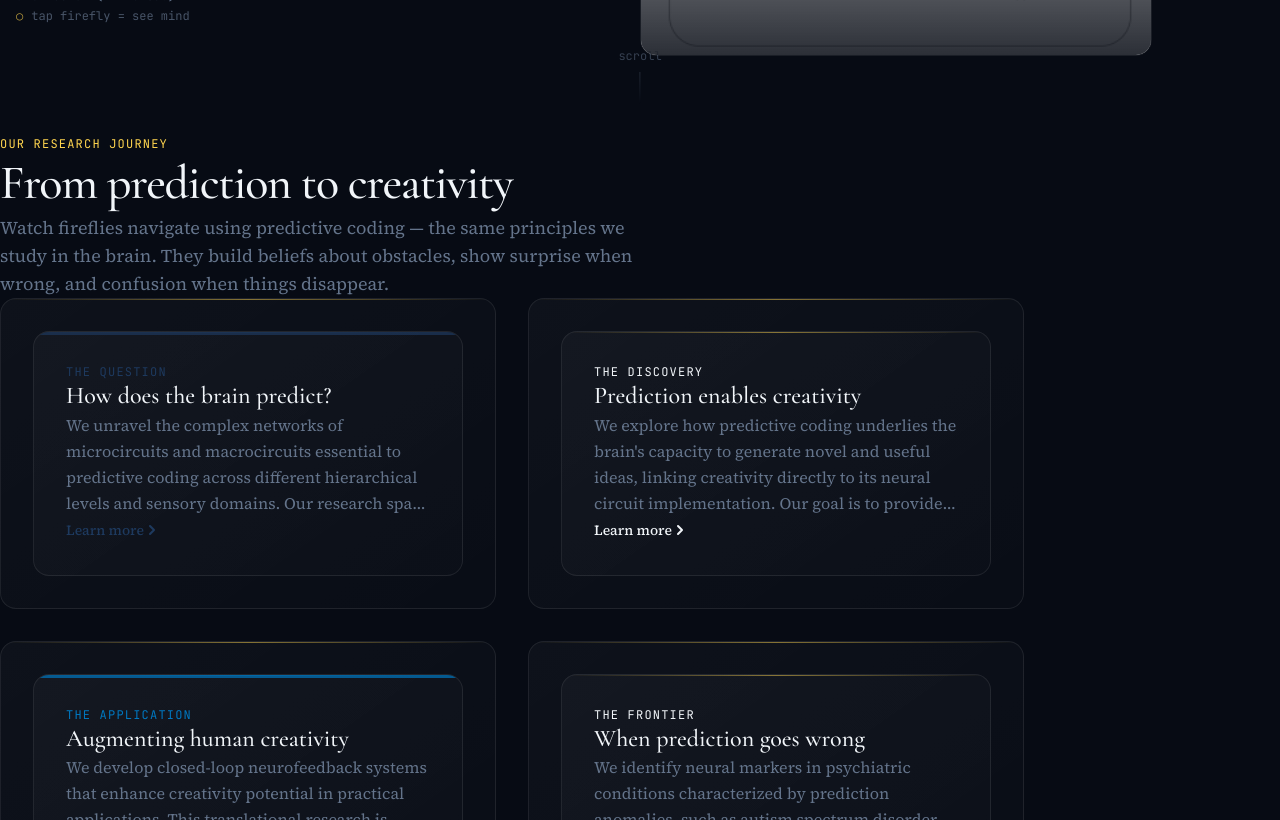
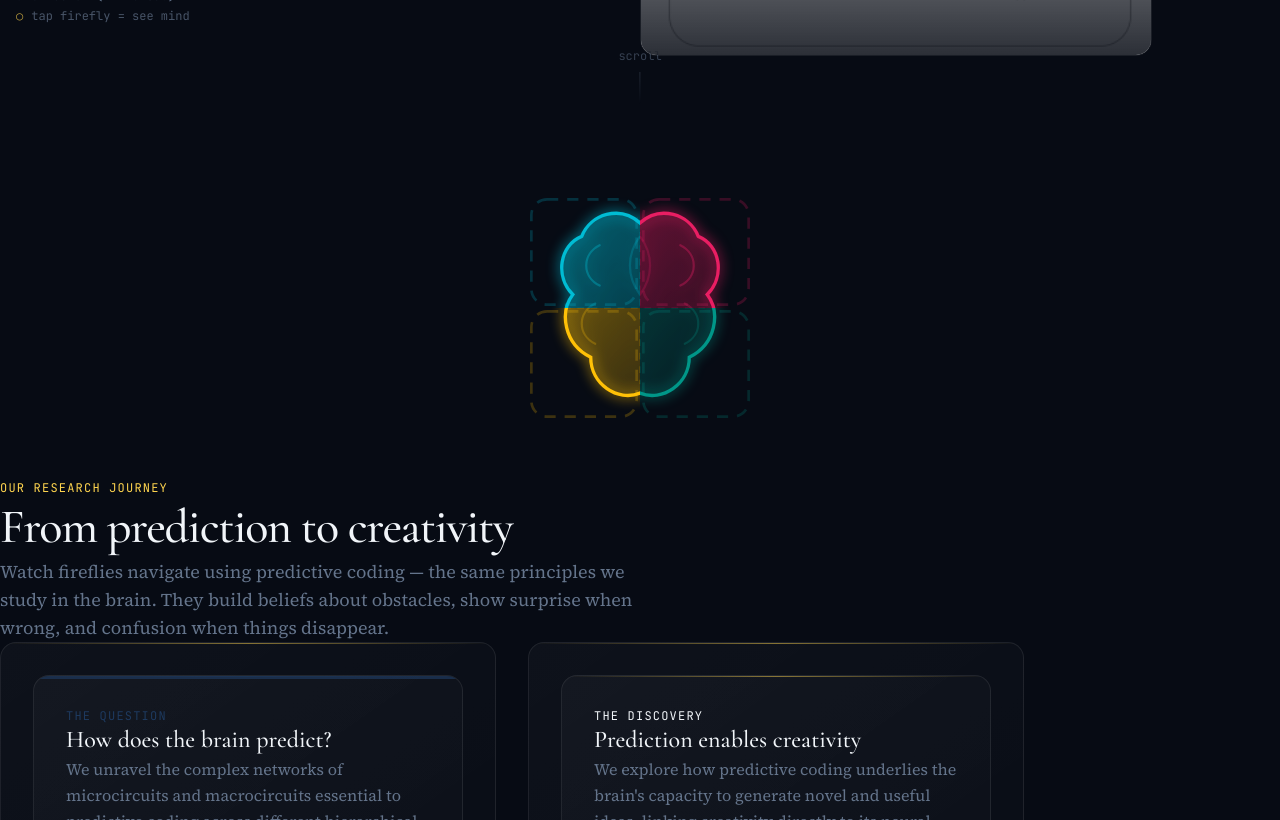
Before and after one commit to Amityar01/chaolab-ircn, a Next.js app: page / in a window 1280 px wide. Shown: the part 760-1580 px from the top of the page. Built offline with nearby package versions, Linux system fonts and the light colour scheme.

Commit message:
Assemble brain puzzle under hero

```diff
--- a/src/app/HomeClient.tsx
+++ b/src/app/HomeClient.tsx
@@ -35,8 +35,14 @@ interface HomeClientProps {
 
 type ToyShape = 'brain-tl' | 'brain-tr' | 'brain-bl' | 'brain-br';
 
-const TOY_SIZE = 64;
 const TOY_MARGIN = 16;
+const TOY_SHELF_EXTRA_SPACE = 120;
+
+const getToySize = (viewportWidth: number) => {
+  if (viewportWidth < 420) return 72;
+  if (viewportWidth < 768) return 84;
+  return 112;
+};
 
 interface ToyState {
   id: string;
@@ -58,9 +64,11 @@ export default function HomeClient({
   const [showHint, setShowHint] = useState(true);
   const [reducedMotion, setReducedMotion] = useState(false);
   const [viewportSize, setViewportSize] = useState({ width: 0, height: 0 });
+  const [toySize, setToySize] = useState(84);
 
   // Refs for tracking elements
   const containerRef = useRef<HTMLDivElement>(null);
+  const toyShelfRef = useRef<HTMLDivElement>(null);
 
   // Toy positions (draggable)
   const [toys, setToys] = useState<ToyState[]>([]);
@@ -84,6 +92,7 @@ export default function HomeClient({
 
     const updateSize = () => {
       const w = window.innerWidth;
+      const nextToySize = getToySize(w);
       // Use full document height - fireflies cover entire page
       const h = Math.max(
         document.body.scrollHeight,
@@ -91,18 +100,36 @@ export default function HomeClient({
         window.innerHeight
       );
       setViewportSize({ width: w, height: h });
+      setToySize(nextToySize);
 
       // Initialize toys in document coordinates
       setToys(prev => {
         if (prev.length > 0) return prev;
-        const vh = window.innerHeight;
-        const xLeft = TOY_MARGIN;
-        const xRight = Math.max(TOY_MARGIN, w - TOY_SIZE - TOY_MARGIN);
+        const clusterSize = nextToySize * 2;
+        const container = containerRef.current;
+        const shelf = toyShelfRef.current;
+
+        const baseX = Math.round(
+          Math.max(
+            TOY_MARGIN,
+            Math.min(w - clusterSize - TOY_MARGIN, (w - clusterSize) / 2)
+          )
+        );
+
+        let baseY = Math.round(window.innerHeight * 0.72);
+        if (container && shelf) {
+          const containerRect = container.getBoundingClientRect();
+          const shelfRect = shelf.getBoundingClientRect();
+          baseY = Math.round(
+            shelfRect.top - containerRect.top + Math.max(TOY_MARGIN, TOY_SHELF_EXTRA_SPACE / 2)
+          );
+        }
+
         return [
-          { id: 'toy_0', shape: 'brain-tl', x: xLeft, y: vh * 0.25 },
-          { id: 'toy_1', shape: 'brain-tr', x: xRight, y: vh * 0.20 },
-          { id: 'toy_2', shape: 'brain-bl', x: xLeft, y: vh * 0.65 },
-          { id: 'toy_3', shape: 'brain-br', x: xRight, y: vh * 0.55 },
+          { id: 'toy_0', shape: 'brain-tl', x: baseX, y: baseY },
+          { id: 'toy_1', shape: 'brain-tr', x: baseX + nextToySize, y: baseY },
+          { id: 'toy_2', shape: 'brain-bl', x: baseX, y: baseY + nextToySize },
+          { id: 'toy_3', shape: 'brain-br', x: baseX + nextToySize, y: baseY + nextToySize },
         ];
       });
     };
@@ -198,8 +225,8 @@ export default function HomeClient({
           id: toy.id,
           x: toy.x,
           y: toy.y,
-          width: TOY_SIZE,
-          height: TOY_SIZE,
+          width: toySize,
+          height: toySize,
         });
       });
 
@@ -214,7 +241,7 @@ export default function HomeClient({
       clearTimeout(timer);
       window.removeEventListener('resize', updateObstacles);
     };
-  }, [mounted, viewportSize.width, viewportSize.height, toys]);
+  }, [mounted, viewportSize.width, viewportSize.height, toys, toySize]);
 
   // Handle toy drag - simple viewport coordinates
   const handleToyDrag = useCallback((id: string, x: number, y: number) => {
@@ -247,7 +274,7 @@ export default function HomeClient({
           shape={toy.shape}
           x={toy.x}
           y={toy.y}
-          size={TOY_SIZE}
+          size={toySize}
           color={TOY_COLORS[i % TOY_COLORS.length]}
           onDrag={handleToyDrag}
         />
@@ -257,6 +284,14 @@ export default function HomeClient({
       <div className="relative z-10">
         {/* Hero Section */}
         <HeroSection settings={settings} />
+
+        {/* Space for the brain puzzle to start assembled under the hero */}
+        <div
+          ref={toyShelfRef}
+          aria-hidden="true"
+          className="relative pointer-events-none"
+          style={{ height: reducedMotion ? 0 : toySize * 2 + TOY_SHELF_EXTRA_SPACE }}
+        />
 
         {/* Interactive hint */}
         {showHint && !reducedMotion && (
--- a/src/components/home/DraggableToy.tsx
+++ b/src/components/home/DraggableToy.tsx
@@ -113,6 +113,7 @@ export function DraggableToy({
       const glow = `drop-shadow(0 0 ${14 * glowIntensity}px ${color})`;
       const outlineStroke = 1.5;
       const detailStroke = 1;
+      const frameOpacity = isDragging ? 0.7 : 0.22;
 
       return (
         <svg width={shapeSize} height={shapeSize} viewBox="0 0 50 50" aria-hidden="true">
@@ -178,6 +179,14 @@ export function DraggableToy({
               opacity={0.18}
               strokeDasharray="3 3"
             />
+            <path
+              d="M16 50 L84 50"
+              fill="none"
+              stroke={color}
+              strokeWidth={0.7}
+              opacity={0.14}
+              strokeDasharray="3 3"
+            />
           </g>
 
           {/* "Broken edge" frame */}
@@ -190,7 +199,7 @@ export function DraggableToy({
             fill="none"
             stroke={color}
             strokeWidth={1.2}
-            opacity={0.55}
+            opacity={frameOpacity}
             strokeDasharray="5 4"
           />
         </svg>
```
